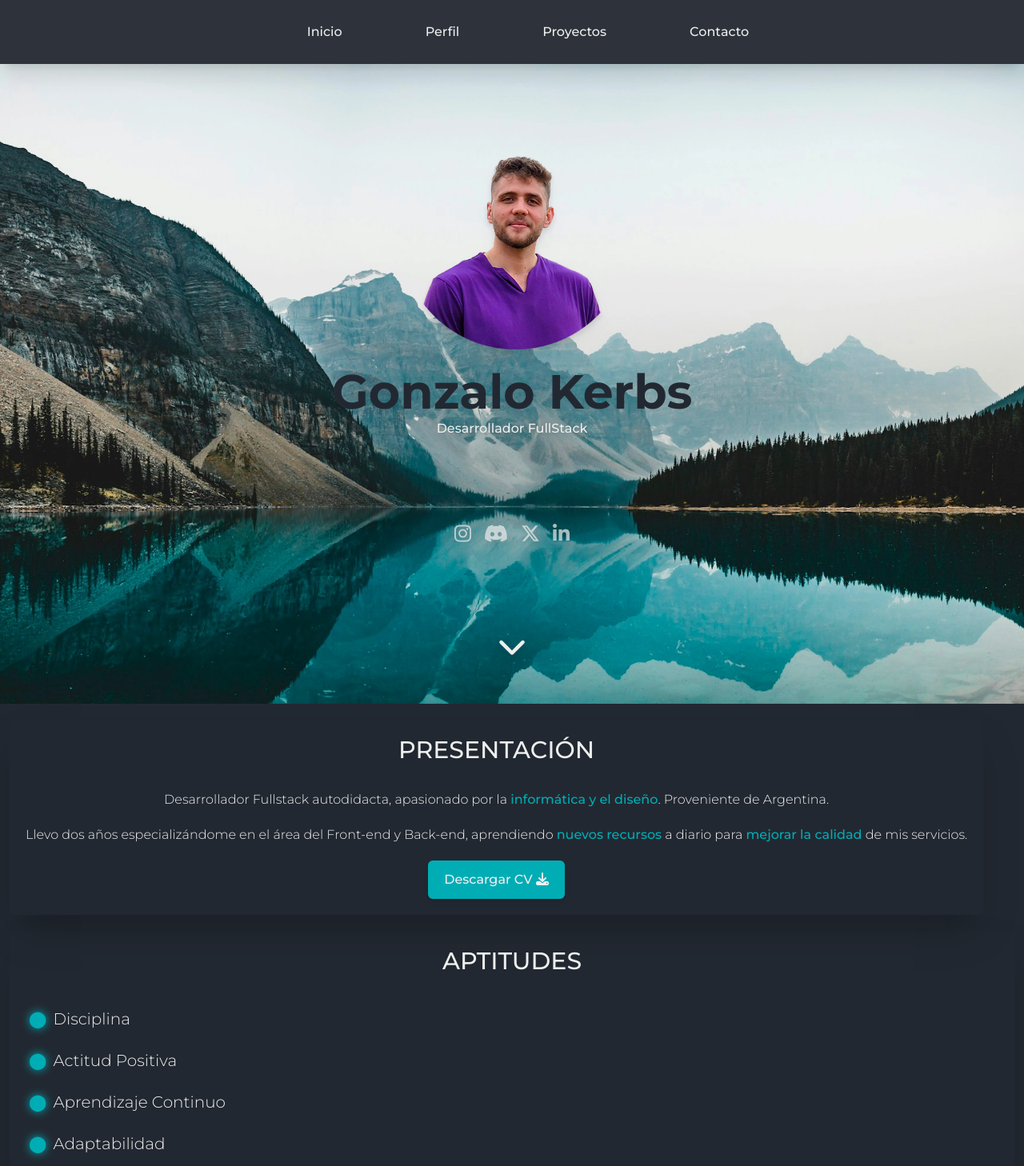
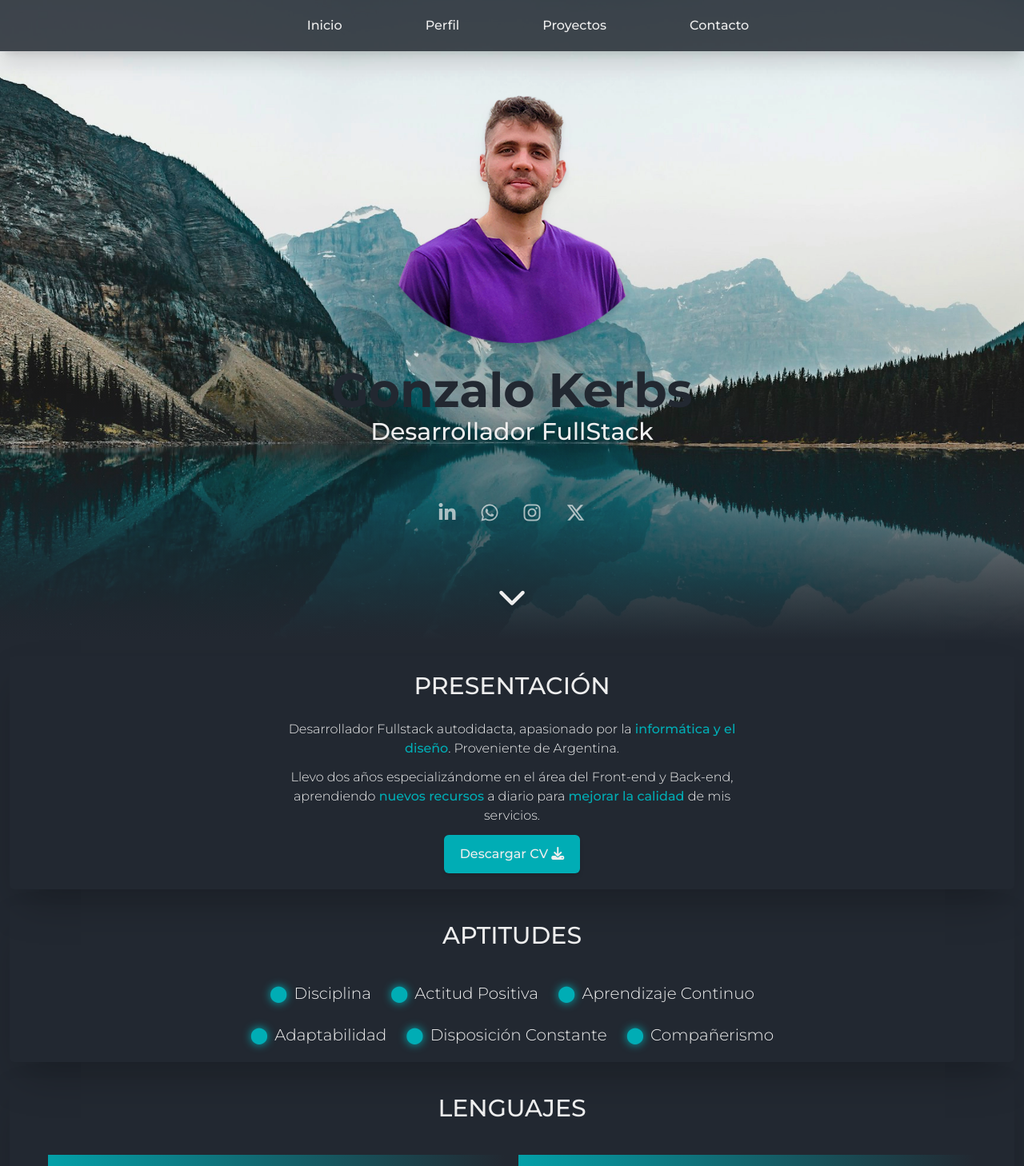
Before and after one commit to SbrekDev/Gonzalo-Kerbs-Portafolio, a React (Vite) app: page / in a window 1280 px wide. Shown: the top 1458 px of the page at 80% size. Built offline with nearby package versions, Linux system fonts and the light colour scheme; some icons are missing.

Commit message:
finish md responsive

```diff
--- a/index.html
+++ b/index.html
@@ -2,7 +2,7 @@
 <html lang="en">
 <head>
   <meta charset="UTF-8">
-  <meta name="viewport" content="width=device-width, initial-scale=1.0">
+  <meta name="viewport" content="width=device-width, initial-scale=1.0, maximum-scale=1.0">
   <title>Gonzalo Kerbs | Portafolio</title>
   <meta name="description" content="Pagina web dedicada a enseñar el portfolio de Gonzalo Kerbs">
   <meta name="keywords"
--- a/package.json
+++ b/package.json
@@ -28,6 +28,7 @@
     "globals": "^15.12.0",
     "postcss": "^8.4.49",
     "tailwindcss": "^3.4.16",
+    "tailwindcss-animated": "^1.1.2",
     "typescript": "~5.6.2",
     "typescript-eslint": "^8.15.0",
     "vite": "^6.0.1"
--- a/src/components/ContactComponent.tsx
+++ b/src/components/ContactComponent.tsx
@@ -24,44 +24,50 @@ const ContactComponent = () => {
             </h4>
             <div className="flex gap-5 mt-1 text-2xl text-secondary">
               <a
+                href="https://www.linkedin.com/in/gonzalo-kerbs"
+                target="_blank"
+                aria-label="link linkedin"
+                className="md:hover:scale-125 md:hover:text-accent transition-all md:hover:drop-shadow-md"
+              >
+                <i className="fa-brands fa-linkedin-in" />
+              </a>
+              <a
+                href="https://api.whatsapp.com/send?phone=543435031208"
+                target="_blank"
+                aria-label="link whatsapp"
+                className="md:hover:scale-125 md:hover:text-accent transition-all md:hover:drop-shadow-md"
+              >
+                <i className="fa-brands fa-whatsapp" />
+              </a>
+              <a
                 href="https://www.instagram.com/gonzaakerbs"
                 target="_blank"
                 aria-label="link instagram"
+                className="md:hover:scale-125 md:hover:text-accent transition-all md:hover:drop-shadow-md"
               >
                 <i className="fa-brands fa-instagram" />
-              </a>
-              <a
-                href="https://discord.gg/jE8mfWE"
-                target="_blank"
-                aria-label="link discord"
-              >
-                <i className="fa-brands fa-discord" />
               </a>
               <a
                 href="https://twitter.com/GonzaaaKerbs"
                 target="_blank"
                 aria-label="link twitter x"
+                className="md:hover:scale-125 md:hover:text-accent transition-all md:hover:drop-shadow-md"
               >
                 <i className="fa-brands fa-x-twitter" />
-              </a>
-              <a
-                href="https://www.linkedin.com/in/gonzalo-kerbs"
-                target="_blank"
-                aria-label="link linkedin"
-              >
-                <i className="fa-brands fa-linkedin-in" />
               </a>
             </div>
           </div>
         </div>
-        <footer className="p-5 ">
+        <footer className="p-5 flex justify-center md:justify-between md:items-center md:px-20">
+          <div>
             <p className="text-center">
               Gonzalo Kerbs - {new Date().getFullYear()}
             </p>
             <p className="text-center text-sm  font-light">
               React | TailwindCSS | TypeScript
             </p>
-          <h3 className="font-extralight text-primary-light drop-shadow-xl text-center text-6xl mt-8">
+          </div>
+          <h3 className="font-extralight text-primary-dark drop-shadow-xl text-center text-6xl mt-3 hidden md:block">
             G<span className="font-extrabold text-accent">K</span>
           </h3>
         </footer>
--- a/src/components/NavComponent.tsx
+++ b/src/components/NavComponent.tsx
@@ -12,45 +12,45 @@ const NavComponent = () => {
     <nav
       className={`${
         navClick ? "h-56 z-50" : "h-12"
-      } w-full lg:h-20 lg:w-full absolute lg:sticky top-0 flex flex-col lg:flex-row lg:justify-center lg:items-center bg-primary-dark/95 text-primary-light shadow-md z-50 lg:bg-primary-dark/95 lg:text-primary-light lg:shadow-xl`}
+      } w-full md:h-16 md:w-full absolute top-0 flex flex-col md:flex-row md:justify-center md:items-center bg-primary-dark/95 text-primary-light shadow-md z-50 md:bg-primary-dark/85 md:text-primary-light md:shadow-xl`}
     >
       <div className='flex justify-between items-center px-5'>
-        <h3 className="lg:hidden font-extralight text-primary-light">
+        <h3 className="md:hidden font-extralight text-primary-light">
           G<span className='font-extrabold text-accent'>K</span>
         </h3>
         <button
           onClick={() => desplegarNav()}
-          className={`w-full h-12 flex justify-end items-center lg:hidden`}
+          className={`w-full h-12 flex justify-end items-center md:hidden`}
         >
           <i className={`fa-solid fa-bars text-primary-light text-2xl`} />
         </button>
       </div>
       <div
         className={`${
-          navClick ? "" : "hidden lg:flex"
-        } w-screen flex flex-col lg:flex-row justify-center lg:gap-5 xl:gap-8 items-center list-none font-normal`}
+          navClick ? "" : "hidden md:flex"
+        } w-screen flex flex-col md:flex-row justify-center md:gap-5 lg:gap-8 items-center list-none font-normal`}
       >
         <a
-          className="px-9 py-2 lg:hover:bg-secondary lg:hover:text-primary-light hover:cursor-pointer rounded-lg"
+          className="px-9 py-2 md:hover:bg-primary-light md:hover:transition-all md:hover:text-primary-dark hover:cursor-pointer rounded-lg"
           href="#home"
         >
           Inicio
         </a>
 
         <a
-          className="px-9 py-2 lg:hover:bg-secondary lg:hover:text-primary-light hover:cursor-pointer rounded-lg"
+          className="px-9 py-2 md:hover:bg-primary-light md:hover:transition-all md:hover:text-primary-dark hover:cursor-pointer rounded-lg"
           href="#profile"
         >
           Perfil
         </a>
         <a
-          className="px-9 py-2 lg:hover:bg-secondary lg:hover:text-primary-light hover:cursor-pointer rounded-lg"
+          className="px-9 py-2 md:hover:bg-primary-light md:hover:transition-all md:hover:text-primary-dark hover:cursor-pointer rounded-lg"
           href="#projects"
         >
           Proyectos
         </a>
         <a
-          className="px-9 py-2 lg:hover:bg-secondary lg:hover:text-primary-light hover:cursor-pointer rounded-lg"
+          className="px-9 py-2 md:hover:bg-primary-light md:hover:transition-all md:hover:text-primary-dark hover:cursor-pointer rounded-lg"
           href="#contact"
         >
           Contacto
--- a/src/components/PresentationComponent.tsx
+++ b/src/components/PresentationComponent.tsx
@@ -6,8 +6,8 @@ const PresentationComponent = () => {
         style={{ backgroundImage: 'url("images/background.webp")' }}
       ></div>
       <div className="w-full h-screen flex flex-col justify-around" id="home">
-        <div className="flex flex-col justify-center items-center">
-          <div className="relative flex justify-center items-center size-72 mt-10">
+        <div className="flex flex-col justify-center items-center mt-10 md:mt-24">
+          <div className="relative flex justify-center items-center size-72 ">
             <img
               src="/circle.svg"
               alt="efecto circulo"
@@ -16,20 +16,37 @@ const PresentationComponent = () => {
             <img
               src="images/profile__img2.webp"
               alt="retrato gonzalo"
-              className="w-56 drop-shadow-lg"
+              className="w-56 md:w-72 drop-shadow-lg"
             />
           </div>
-          <div className="flex justify-center flex-col">
+          <div className="flex justify-center flex-col md:mt-10">
             <h1 className="text-6xl font-semibold text-center text-primary-dark">
               Gonzalo Kerbs
             </h1>
-            <h2 className="mt-1 text-primary-light drop-shadow text-center">
+            <h2 className="mt-1 text-primary-light drop-shadow text-center md:text-3xl">
               Desarrollador FullStack
             </h2>
           </div>
         </div>
-        <div className="flex justify-center gap-4 text-2xl text-primary-light/70 drop-shadow-md">
+        <div className="flex justify-center gap-4 text-2xl text-primary-light/70 drop-shadow-md md:text-4xl md:gap-8">
           <a
+            className="hover:text-accent md:hover:scale-125 md:transition-all "
+            href="https://www.linkedin.com/in/gonzalo-kerbs"
+            target="_blank"
+            aria-label="link linkedin"
+          >
+            <i className="fa-brands fa-linkedin-in" />
+          </a>
+          <a
+            className="hover:text-accent md:hover:scale-125 md:duration-200 "
+            href="https://api.whatsapp.com/send?phone=543435031208"
+            target="_blank"
+            aria-label="link whatsapp"
+          >
+            <i className="fa-brands fa-whatsapp" />
+          </a>
+          <a
+            className="hover:text-accent md:hover:scale-125 md:duration-200 "
             href="https://www.instagram.com/gonzaakerbs"
             target="_blank"
             aria-label="link instagram"
@@ -37,40 +54,32 @@ const PresentationComponent = () => {
             <i className="fa-brands fa-instagram" />
           </a>
           <a
-            href="https://discord.gg/jE8mfWE"
-            target="_blank"
-            aria-label="link discord"
-          >
-            <i className="fa-brands fa-discord" />
-          </a>
-          <a
+            className="hover:text-accent md:hover:scale-125 md:duration-200 "
             href="https://twitter.com/GonzaaaKerbs"
             target="_blank"
             aria-label="link twitter x"
           >
             <i className="fa-brands fa-x-twitter" />
           </a>
-          <a
-            href="https://www.linkedin.com/in/gonzalo-kerbs"
-            target="_blank"
-            aria-label="link linkedin"
-          >
-            <i className="fa-brands fa-linkedin-in" />
-          </a>
         </div>
         <div className="flex justify-center relative">
-          <a href="#profile" aria-label="siguiente pagina">
+          <a
+            className=" hover:scale-150 md:transition-all "
+            href="#profile"
+            aria-label="siguiente pagina"
+          >
             <i className="fa-solid fa-chevron-down text-4xl text-primary-light drop-shadow-md" />
           </a>
         </div>
       </div>
-      <div className="absolute w-full -z-10 overflow-hidden bottom-0 lg:hidden">
+      <div className="absolute w-full -z-10 overflow-hidden bottom-0 md:hidden">
         <img
           src="/wave.svg"
           alt="animated waves"
           className="w-full h-full object-cover"
         />
       </div>
+      <div className="hidden md:block bg-gradient-to-t from-primary-dark to-transparent w-full h-80 absolute bottom-0 -z-10"></div>
     </div>
   );
 };
--- a/src/components/SkillsComponent.tsx
+++ b/src/components/SkillsComponent.tsx
@@ -44,23 +44,23 @@ const SkillsComponent = () => {
       "https://coursera.org/share/7a64b1cccc0b596857464f41464f02f8",
     ],
     [
-      "HTML5 | CSS3 | JS | PHP | MYSQL",
+      "HTML5, CSS3, JS, PHP, MYSQL",
       "https://www.udemy.com/certificate/UC-7e77a4fb-ce0a-4c64-a4fc-b8049cea5a6a/",
     ],
     [
-      "JavaScript Moderno | Testing",
+      "JavaScript Moderno, Testing",
       "https://www.udemy.com/certificate/UC-158e8998-f260-4841-a727-9fefe8220689/",
     ],
     [
-      "Node JS | Express | MVC",
+      "Node JS, Express, MVC",
       "https://www.udemy.com/certificate/UC-20ae2b2d-5fb3-4c3a-b782-105d8efc02ac/",
     ],
     [
-      "React | TypeScript",
+      "React, TypeScript",
       "https://www.udemy.com/certificate/UC-4c4e6275-86fc-432a-bc50-763eeb54e1ce/",
     ],
     [
-      "React | NextJS | MongoDB | GraphQL",
+      "React, NextJS, MongoDB, GraphQL",
       "https://www.udemy.com/certificate/UC-95b282e0-2860-4996-9007-531930751444/",
     ],
     [
@@ -68,7 +68,7 @@ const SkillsComponent = () => {
       "https://www.udemy.com/certificate/UC-9ac6cb32-22e6-46b9-8dac-9b5f8b90f595/",
     ],
     [
-      "Vue | Firebase | MongoDB",
+      "Vue, Firebase, MongoDB",
       "https://www.udemy.com/certificate/UC-52a94e0d-d57c-49f1-80d7-a1054df74fdf/",
     ],
     [
@@ -86,16 +86,16 @@ const SkillsComponent = () => {
               <div className="w-96 hidden">
                 <img src="src/images/profile__img2.webp" alt="" />
               </div>
-              <div className="flex flex-col justify-center items-center gap-5 p-5 mx-3 shadow-2xl rounded-md">
+              <div className="w-full flex flex-col justify-center items-center gap-5 p-5 mx-3 shadow-2xl rounded-md md:gap-3">
                 <h3 className="text-3xl text-center mb-3">PRESENTACIÓN</h3>
-                <p className="text-center font-extralight">
+                <p className="text-center font-extralight max-w-xl">
                   Desarrollador Fullstack autodidacta, apasionado por la{" "}
                   <strong className="text-accent">
                     informática y el diseño
                   </strong>
                   . Proveniente de Argentina.
                 </p>
-                <p className="text-center font-extralight">
+                <p className="text-center font-extralight max-w-xl">
                   Llevo dos años especializándome en el área del Front-end y
                   Back-end, aprendiendo{" "}
                   <strong className="text-accent">nuevos recursos</strong> a
@@ -104,7 +104,7 @@ const SkillsComponent = () => {
                   de mis servicios.
                 </p>
                 <a
-                  className="text-center bg-accent px-5 py-3 rounded-md shadow-md hover:bg-secondary hover:text-accent"
+                  className="text-center bg-accent px-5 py-3 rounded-md shadow-md hover:bg-secondary hover:text-accent md:hover:scale-110 md:transition-all"
                   href="/cv/CV - Gonzalo Kerbs.pdf"
                   download="CV - Gonzalo Kerbs"
                 >
@@ -114,7 +114,7 @@ const SkillsComponent = () => {
             </div>
             <div className="mb-5 flex flex-col justify-center items-center gap-5 p-6 mt-3  py-5 mx-3 shadow-2xl rounded-md">
               <h3 className="text-3xl text-center mb-5">APTITUDES</h3>
-              <div className="flex flex-col gap-6 w-full font-extralight text-xl">
+              <div className="flex flex-col gap-6 w-full font-extralight text-xl md:flex-row md:flex-wrap md:justify-center md:max-w-2xl">
                 <p>
                   <strong className="text-accent accent-shadow mr-2">⬤</strong>
                   Disciplina
@@ -143,10 +143,11 @@ const SkillsComponent = () => {
             </div>
             <div className="flex flex-col gap-5 mt-3 py-5 mx-3 shadow-2xl rounded-md">
               <h3 className="text-3xl text-center mb-5">LENGUAJES</h3>
+              <div className="grid gap-4 md:grid-cols-2 md:px-12">
                 {lenguajes.map((lenguaje) => (
                   <div
                     key={Math.random() + Math.random()}
-                  className="flex justify-between items-center gap-4  w-full px-5 py-3 bg-gradient-to-r from-accent/90 to-transparent"
+                    className="flex justify-between items-center gap-4  w-full px-5 py-3 bg-gradient-to-r from-accent/90 to-transparent select-none md:transition-all md:hover:scale-95"
                   >
                     <div>
                       <p className="font-semibold">{lenguaje[0]}</p>
@@ -158,12 +159,14 @@ const SkillsComponent = () => {
                   </div>
                 ))}
               </div>
+            </div>
             <div className="flex flex-col gap-5 mt-3 py-5 mx-3 shadow-2xl rounded-md">
               <h3 className="text-3xl text-center mb-5">TECNOLOGÍAS</h3>
+              <div className="grid md:grid-cols-2 gap-4 md:px-12">
                 {tecnologias.map((tecnologia) => (
                   <div
                     key={Math.random() + Math.random()}
-                  className="flex justify-between items-center gap-4  w-full px-5 py-3 bg-gradient-to-r from-accent/80 to-transparent"
+                    className="flex justify-between  items-center gap-4  w-full px-5 py-3 bg-gradient-to-r from-accent/80 to-transparent select-none md:transition-all md:hover:scale-95"
                   >
                     <div>
                       <p className="font-semibold">{tecnologia[0]}</p>
@@ -175,13 +178,15 @@ const SkillsComponent = () => {
                   </div>
                 ))}
               </div>
+            </div>
 
             <div className="flex flex-col gap-5 mt-3 py-5 mx-3 shadow-2xl rounded-md">
               <h3 className="text-3xl text-center mb-5">COMPLEMENTOS</h3>
+              <div className="grid md:grid-cols-2 gap-4 md:px-12">
                 {complementos.map((complemento) => (
                   <div
                     key={Math.random() + Math.random()}
-                  className="flex justify-between items-center gap-4  w-full px-5 py-3 bg-gradient-to-r from-accent2/80 to-transparent"
+                    className="flex justify-between items-center gap-4  w-full px-5 py-3 bg-gradient-to-r from-accent2/80 to-transparent select-none md:transition-all md:hover:scale-95"
                   >
                     <div>
                       <p className="font-semibold">{complemento[0]}</p>
@@ -193,6 +198,7 @@ const SkillsComponent = () => {
                   </div>
                 ))}
               </div>
+            </div>
 
             <div className="flex flex-col justify-center items-center gap-5 p-6 mt-3  py-5 shadow-2xl rounded-md">
               <h3 className="text-3xl text-center mb-5">CERTIFICACIONES</h3>
@@ -201,10 +207,10 @@ const SkillsComponent = () => {
                   <a
                     key={Math.random() + Math.random()}
                     target="_blank"
-                    className="bg-gradient-to-b from-transparent to-secondary/70 rounded-md p-3 flex flex-col justify-center items-center gap-2"
+                    className="bg-gradient-to-b from-transparent to-secondary/70 rounded-md p-3 flex flex-col justify-center items-center gap-2 h-40 md:h-48 md:p-6 md:hover:scale-90 md:transition-all"
                     href={certificacion[1]}
                   >
-                    <i className="fa-solid fa-graduation-cap text-3xl text-accent" />
+                    <i className="fa-solid fa-graduation-cap text-3xl text-accent md:text-6xl md:mb-5" />
                     <p className="text-center font-extralight">
                       {certificacion[0]}
                     </p>
```
Also changed, not shown: src/components/ProjectsComponent.tsx (+21 -14 lines), public/wave.svg, 1 other file (tests, documents, lock files or other folders). Lines whose indentation alone changed are shown as unchanged.
